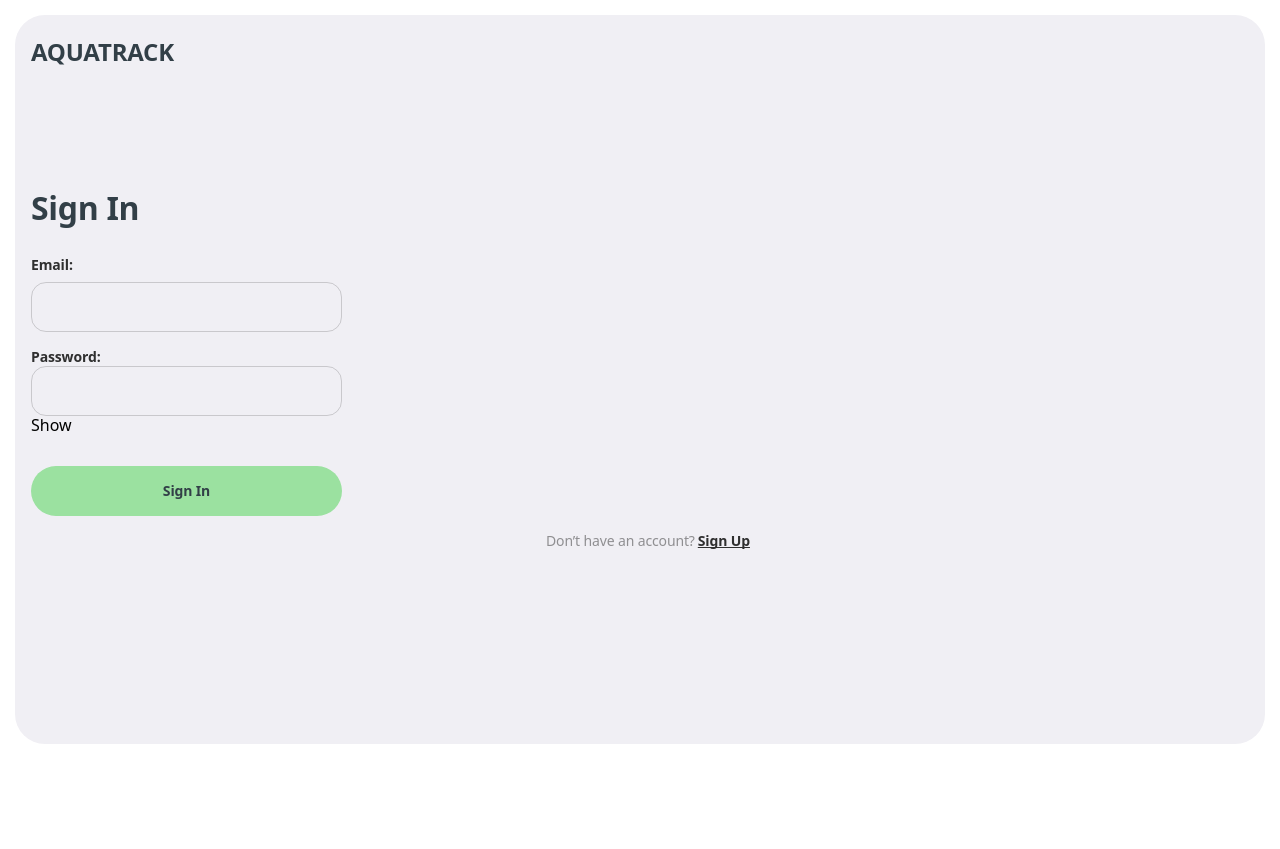
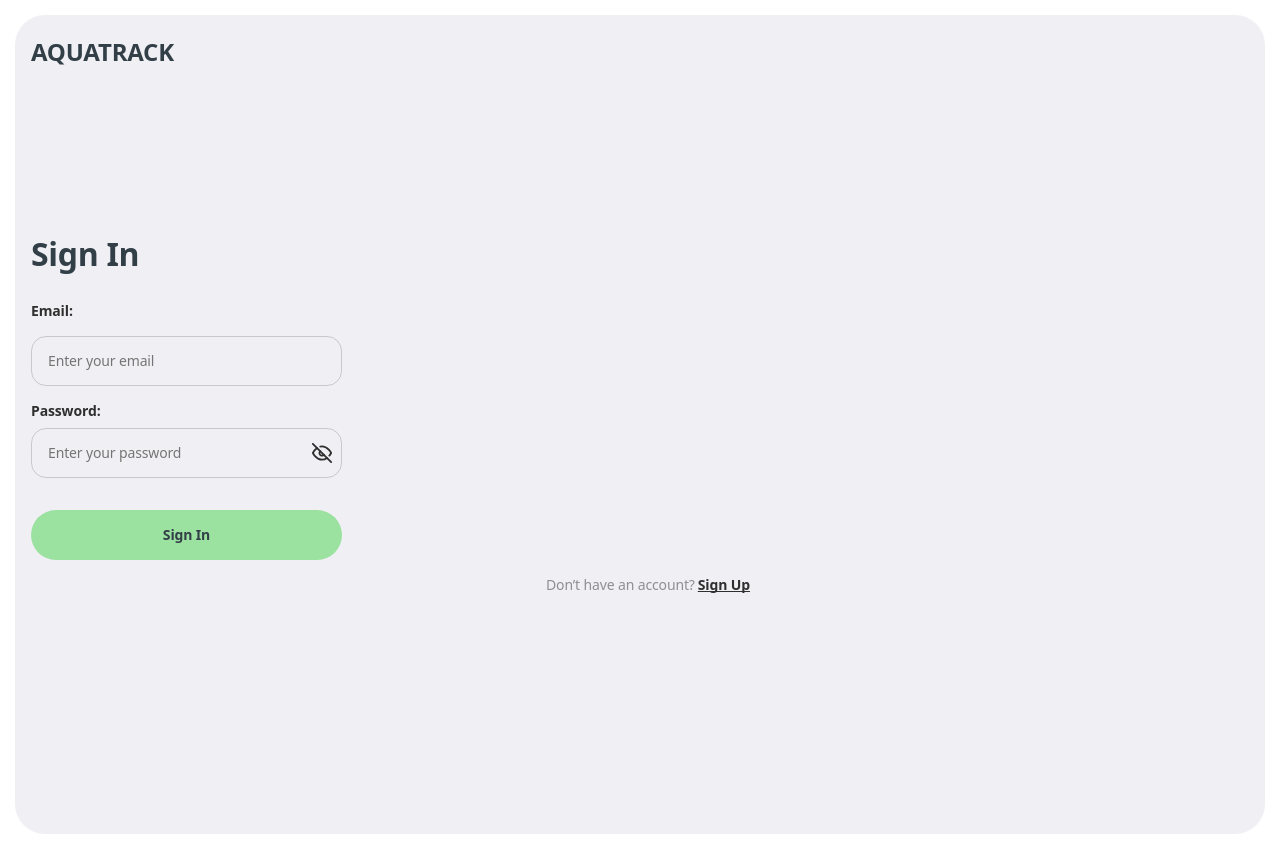
Before and after one commit to YevhenKharchenko/aqua-track-front, a React (Vite) app: page /signin in a window 1280 px wide. Before the commit the page ends 800 px from the top, so only its background shows below. Built offline with nearby package versions, Linux system fonts and the light colour scheme.

Commit message:
Update css mobile, add svg, validation

```diff
--- a/src/components/SignInForm/SignInForm.jsx
+++ b/src/components/SignInForm/SignInForm.jsx
@@ -2,7 +2,7 @@ import { useState } from 'react';
 import { useForm } from 'react-hook-form';
 import { NavLink } from 'react-router-dom';
 import css from './SignInForm.module.css';
-// import { useNavigate } from "react-router-dom";
+import sprite from '../../assets/icons/sprite.svg';
 
 const SignInForm = () => {
   const {
@@ -41,33 +41,67 @@ const SignInForm = () => {
     <div className={css.container}>
       <form onSubmit={handleSubmit(onSubmit)}>
         <h2 className={css.header}>Sign In</h2>
+
         <div className={css.signupFormEmail}>
           <label className={css.label}>Email:</label>
-          <input className={css.signupInput} type="email" {...register('email', { required: 'Email is required' })} />
-          {errors.email && <p>{errors.email.message}</p>}
+          <div className={css.signupInputWrap}>
+            <input
+            className={`${css.signupInput} ${errors.email ? css.error : ''}`}
+            type="email"
+            name="email"
+            placeholder="Enter your email"
+            {...register('email', {
+              required: 'Email is required',
+              pattern: {
+                value: /^[^\s@]+@[^\s@]+\.[^\s@]+$/,
+                message: 'Invalid email address',
+              },
+            })}
+          />
+          </div>
+         {errors.email && <p className={css.errorMessage}>{errors.email.message}</p>}
         </div>
 
         <div className={css.signupFormPass}>
           <label className={css.label}>Password:</label>
-          <div>
-            <input className={css.signupInput}
+          <div className={css.signupInputWrap}>
+            <input
+              className={`${css.signupInput} ${errors.password ? css.error : ''}`}
               type={showPassword ? 'text' : 'password'}
-              {...register('password', { required: 'Password is required' })}
+              name="password"
+              placeholder="Enter your password"
+              {...register('password', {
+                required: 'Password is required',
+                minLength: {
+                  value: 8,
+                  message: 'Password must be at least 8 characters',
+                },
+              })}
             />
-            <button type="button" onClick={togglePasswordVisibility}>
-              {showPassword ? 'Hide' : 'Show'}
-            </button>
+             <svg
+              className={css.passwordToggleIcon}
+              onClick={togglePasswordVisibility}
+              width="20px"
+              height="20px"
+            >
+              <use xlinkHref={`${sprite}#${showPassword ? 'eye' : 'eye-off'}`} />
+            </svg>
           </div>
-          {errors.password && <p>{errors.password.message}</p>}
+          {errors.password && <p className={css.errorMessage}>{errors.password.message}</p>}
         </div>
+
         <div className={css.btnWrap}>
-        <button className={css.signupBtn} type="submit">Sign In</button>
+          <button className={css.signupBtn} type="submit">
+            Sign In
+          </button>
         </div>
       </form>
 
       <div className={css.textWrap}>
         Don’t have an account?
-        <NavLink className={css.linkText} to="/signup">Sign Up</NavLink>
+        <NavLink className={css.linkText} to="/signup">
+          Sign Up
+        </NavLink>
       </div>
     </div>
   );
--- a/src/components/SignInForm/SignInForm.module.css
+++ b/src/components/SignInForm/SignInForm.module.css
@@ -1,6 +1,6 @@
 .container {
-    padding-top: 126px;
-    padding-bottom: 170px;
+  padding-top: 172px;
+  padding-bottom: 216px;
 }
 .header {
   font-family: var(--font-family);
@@ -47,9 +47,11 @@
   padding-left: 16px;
   letter-spacing: -0.01em;
   background-color: transparent;
+  padding-right: 40px;
 }
 .signupInputWrap {
   padding-top: 8px;
+  position: relative;
 }
 .signupBtn {
   border-radius: 30px;
@@ -90,3 +92,26 @@
   color: #2f2f2f;
   padding-left: 3px;
 }
+.signupInput.error {
+  border-color: red;
+  color: red;
+}
+.errorMessage {
+  color: red;
+  font-size: 12px;
+  margin-top: 4px;
+}
+.passwordToggleIcon {
+  position: absolute;
+  right: 10px;
+  top: 50%;
+  transform: translateY(-30%);
+  cursor: pointer;
+  display: none;
+}
+
+@media (min-width: 768px) {
+  .passwordToggleIcon {
+    display: block;
+  }
+}
--- a/src/components/SignUpForm/SignUpForm.jsx
+++ b/src/components/SignUpForm/SignUpForm.jsx
@@ -2,9 +2,10 @@ import { useState } from 'react';
 import { useForm } from 'react-hook-form';
 import { NavLink } from 'react-router-dom';
 import css from './SignUpForm.module.css';
-// import { useNavigate } from "react-router-dom";
+import sprite from '../../assets/icons/sprite.svg';
 
 const SignUpForm = () => {
+
 // const dispatch = useDispatch();
 
 // const handleSubmit = (e) => {
@@ -22,6 +23,23 @@ const SignUpForm = () => {
 //   form.reset();
 // };
 
+// if (isLoginSuccess) {
+  //     return <Navigate to="/profile" replace />;
+  //   }
+
+  // fetch('https://your-api-url.com/register', {
+  //   method: 'POST',
+  //   headers: {
+  //     'Content-Type': 'application/json',
+  //   },
+  //   body: JSON.stringify(formData),
+  // })
+  // .then(response => response.json())
+  // .then(data => console.log(data))
+  // .catch(error => console.error('Error:', error));
+  //   };
+
+
   const {
     register,
     handleSubmit,
@@ -36,21 +54,6 @@ const SignUpForm = () => {
     const { email, password } = data;
     const formData = { email, password };
     console.log(formData);
-
-    // if (isLoginSuccess) {
-    //     return <Navigate to="/profile" replace />;
-    //   }
-
-    // fetch('https://your-api-url.com/register', {
-    //   method: 'POST',
-    //   headers: {
-    //     'Content-Type': 'application/json',
-    //   },
-    //   body: JSON.stringify(formData),
-    // })
-    // .then(response => response.json())
-    // .then(data => console.log(data))
-    // .catch(error => console.error('Error:', error));
   };
 
   const togglePasswordVisibility = () => {
@@ -68,38 +71,58 @@ const SignUpForm = () => {
 
         <div className={css.signupFormEmail}>
           <label className={css.label}>Email:</label>
+          <div className={css.signupInputWrap}>
             <input
-            className={css.signupInput}
+              className={`${css.signupInput} ${errors.email ? css.error : ''}`}
               type="email"
               name="email"
               placeholder="Enter your email"
-            {...register('email', { required: 'Email is required' })}
+              {...register('email', {
+                required: 'Email is required',
+                pattern: {
+                  value: /^[^\s@]+@[^\s@]+\.[^\s@]+$/,
+                  message: 'Invalid email address',
+                },
+              })}
             />
-          {errors.email && <p>{errors.email.message}</p>}
+          </div>
+          {errors.email && <p className={css.errorMessage}>{errors.email.message}</p>}
         </div>
 
         <div className={css.signupFormPass}>
           <label className={css.label}>Password:</label>
           <div className={css.signupInputWrap}>
             <input
-              className={css.signupInput}
+              className={`${css.signupInput} ${errors.password ? css.error : ''}`}
               type={showPassword ? 'text' : 'password'}
               name="password"
               placeholder="Enter your password"
-              {...register('password', { required: 'Password is required' })}
+              {...register('password', {
+                required: 'Password is required',
+                minLength: {
+                  value: 8,
+                  message: 'Password must be at least 8 characters',
+                },
+              })}
             />
-            <button type="button" onClick={togglePasswordVisibility}>
-              {showPassword ? 'Hide' : 'Show'}
-            </button>
+
+            <svg
+              className={css.passwordToggleIcon}
+              onClick={togglePasswordVisibility}
+              width="20px"
+              height="20px"
+            >
+              <use xlinkHref={`${sprite}#${showPassword ? 'eye' : 'eye-off'}`} />
+            </svg>
           </div>
-          {errors.password && <p>{errors.password.message}</p>}
+          {errors.password && <p className={css.errorMessage}>{errors.password.message}</p>}
         </div>
 
         <div className={css.signupFormPass}>
           <label className={css.label}>Repeat Password:</label>
           <div className={css.signupInputWrap}>
             <input
-              className={css.signupInput}
+              className={`${css.signupInput} ${errors.repeatPassword ? css.error : ''}`}
               type={showRepeatPassword ? 'text' : 'password'}
               placeholder="Repeat password"
               {...register('repeatPassword', {
@@ -107,12 +130,20 @@ const SignUpForm = () => {
                 validate: value => value === watch('password') || 'Passwords do not match',
               })}
             />
-            <button type="button" onClick={toggleRepeatPasswordVisibility}>
-              {showRepeatPassword ? 'Hide' : 'Show'}
-            </button>
+            <svg
+              className={css.passwordToggleIcon}
+              onClick={toggleRepeatPasswordVisibility}
+              width="20px"
+              height="20px"
+            >
+              <use xlinkHref={`${sprite}#${showRepeatPassword ? 'eye' : 'eye-off'}`} />
+            </svg>
           </div>
-          {errors.repeatPassword && <p>{errors.repeatPassword.message}</p>}
+          {errors.repeatPassword && (
+            <p className={css.errorMessage}>{errors.repeatPassword.message}</p>
+          )}
         </div>
+
         <div className={css.btnWrap}>
           <button className={css.signupBtn} type="submit">
             Sign Up
@@ -120,8 +151,10 @@ const SignUpForm = () => {
         </div>
       </form>
       <div className={css.textWrap}>
-        Already have account?
-        <NavLink className={css.linkText} to="/signin">Sign In</NavLink>
+        Already have an account?
+        <NavLink className={css.linkText} to="/signin">
+          Sign In
+        </NavLink>
       </div>
     </div>
   );
--- a/src/components/SignUpForm/SignUpForm.module.css
+++ b/src/components/SignUpForm/SignUpForm.module.css
@@ -47,8 +47,21 @@
   padding-left: 16px;
   letter-spacing: -0.01em;
   background-color: transparent;
+
+  padding-right: 40px;
 }
+.signupInput.error {
+  border-color: red;
+  color: red;
+}
+.errorMessage {
+  color: red;
+  font-size: 12px;
+  margin-top: 4px;
+}
+
 .signupInputWrap {
+  position: relative;
   padding-top: 8px;
 }
 .signupBtn {
@@ -90,3 +103,17 @@ text-decoration-skip-ink: none;
   color: #2f2f2f;
   padding-left: 3px;
 }
+.passwordToggleIcon {
+  position: absolute;
+  right: 10px;
+  top: 50%;
+  transform: translateY(-30%);
+  cursor: pointer;
+  display: none;
+}
+
+@media (min-width: 768px) {
+  .passwordToggleIcon {
+    display: block;
+  }
+}
```
Also changed, not shown: src/assets/icons/sprite.svg. Lines whose indentation alone changed are shown as unchanged.
